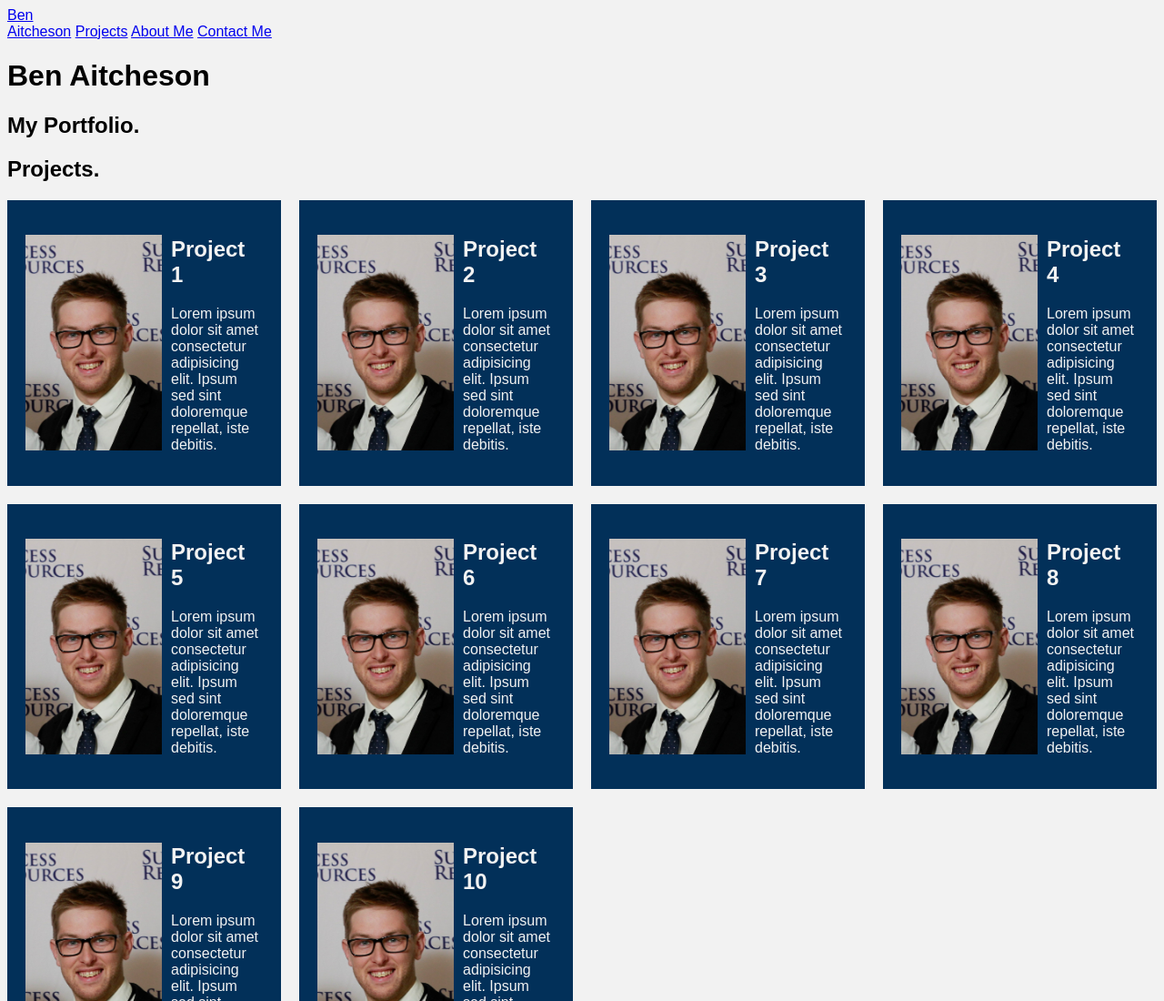
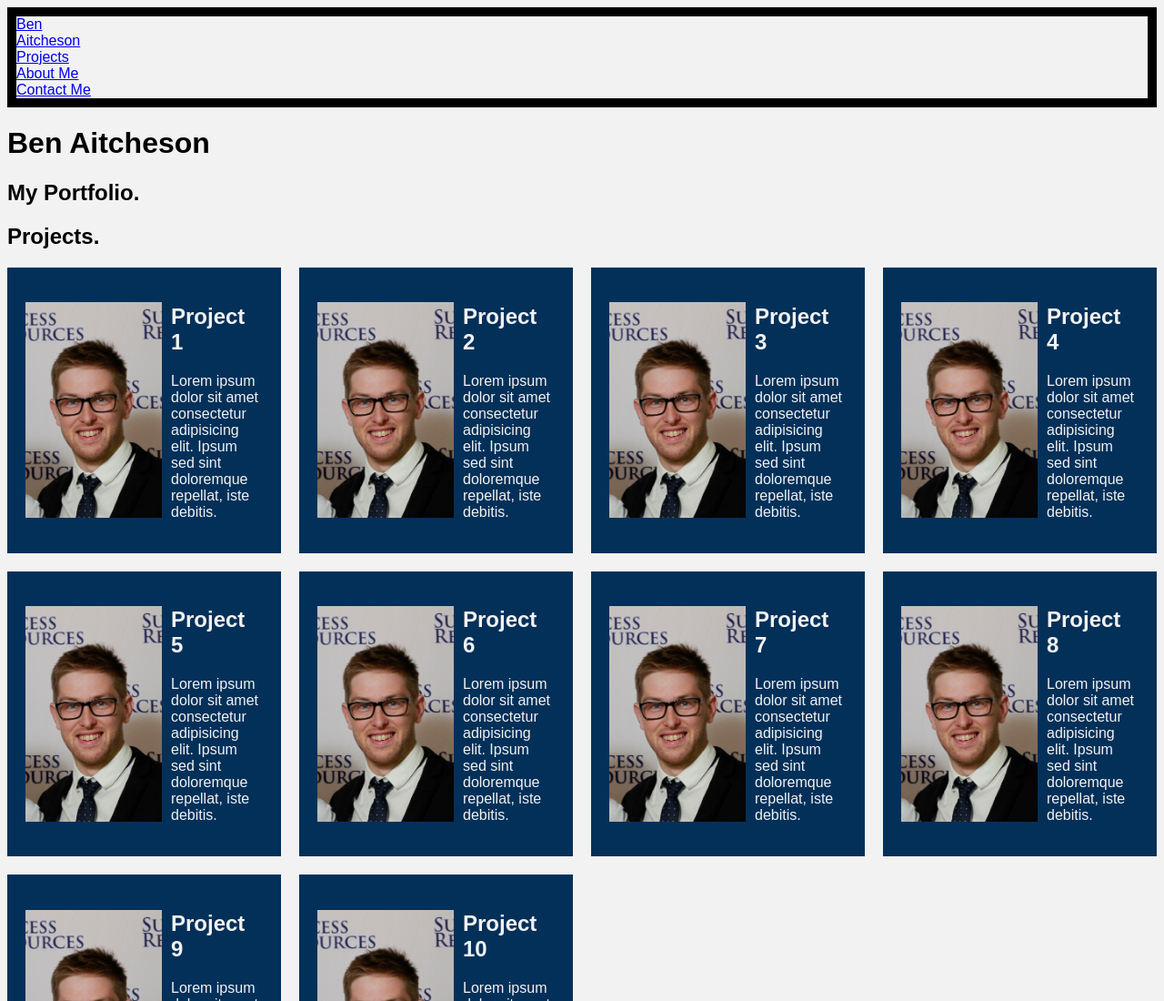
Before and after one commit to benaitcheson/benaitcheson, a plain HTML site: page index.html in a window 1280 px wide. Shown: the top 1100 px of the page at 91% size. Drawn offline with nearby package versions, Linux system fonts and the light colour scheme.

Commit message:
using flexbox/grid for nav

```diff
--- a/styles.css
+++ b/styles.css
@@ -18,6 +18,12 @@ body {
 
 img {
     max-width: 576px;
+}
+
+.sidenav {
+    display: grid;
+    grid-column: 0 / -1;
+    border: 10px solid black;
 }
 
 .myProjects {
```
